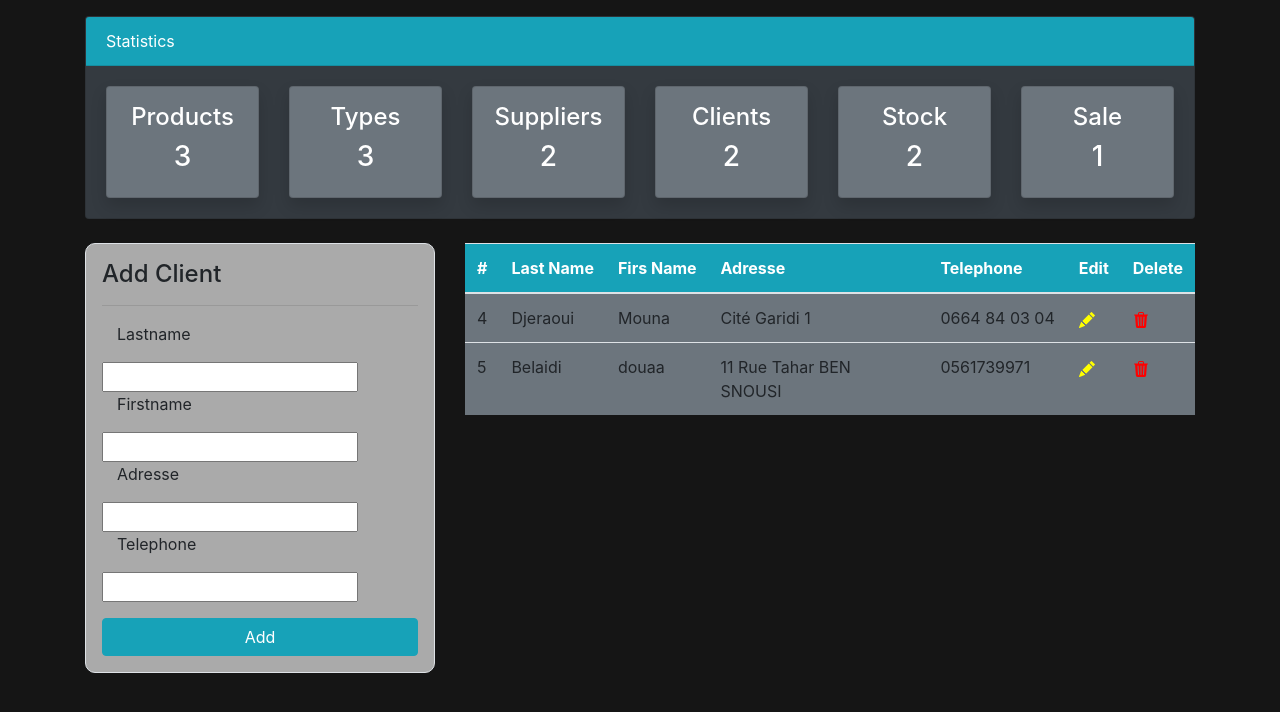
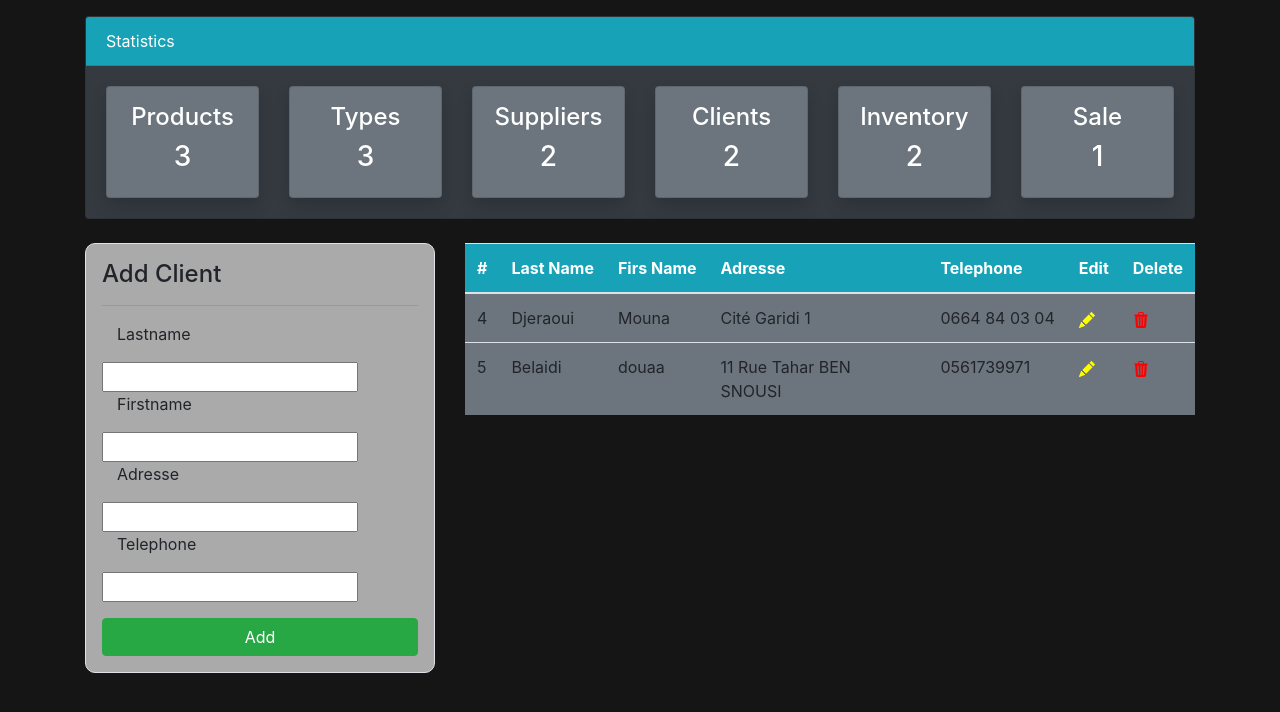
Before and after one commit to MonaMo02/Projet-SI2-L3, a Django app: page /list_Client/ in a window 1280 px wide. Shown: the part 62-774 px from the top of the page. Run offline with Django 4.2, Linux system fonts and the light colour scheme; data comes from the database, SQL or seed files in the repository; both versions use the stored data as it was after the commit.

Commit message:
Mouna Commit

```diff
--- a/ProjetSI2/GestStockMagasin/templates/dashboard/Clients.html
+++ b/ProjetSI2/GestStockMagasin/templates/dashboard/Clients.html
@@ -137,7 +137,7 @@
                     <div
                       class="card my-card shadow text-center p-3 bg-secondary"
                     >
-                      <h4>Stock <i class="fas fa-box"></i></h4>
+                      <h4>Inventory<i class="fas fa-box"></i></h4>
                       <h3>{{ S_count }}</h3>
                     </div>
                   </a>
@@ -204,7 +204,11 @@
                 </div>
               </div>
 
-              <input type="submit" value="Add" class="btn btn-info btn-block" />
+              <input
+                type="submit"
+                value="Add"
+                class="btn btn-success btn-block"
+              />
             </form>
           </div>
         </div>
--- a/ProjetSI2/GestStockMagasin/templates/dashboard/Fournisseurs.html
+++ b/ProjetSI2/GestStockMagasin/templates/dashboard/Fournisseurs.html
@@ -132,7 +132,7 @@
                     <div
                       class="card my-card shadow text-center p-3 bg-secondary"
                     >
-                      <h4>Stock <i class="fas fa-box"></i></h4>
+                      <h4>Inventory<i class="fas fa-box"></i></h4>
                       <h3>{{ S_count }}</h3>
                     </div>
                   </a>
--- a/ProjetSI2/GestStockMagasin/templates/dashboard/Produits.html
+++ b/ProjetSI2/GestStockMagasin/templates/dashboard/Produits.html
@@ -133,7 +133,7 @@
                     <div
                       class="card my-card shadow text-center p-3 bg-secondary"
                     >
-                      <h4>Stock <i class="fas fa-box"></i></h4>
+                      <h4>Inventory<i class="fas fa-box"></i></h4>
                       <h3>{{ S_count }}</h3>
                     </div>
                   </a>
--- a/ProjetSI2/GestStockMagasin/templates/dashboard/Types.html
+++ b/ProjetSI2/GestStockMagasin/templates/dashboard/Types.html
@@ -107,7 +107,7 @@
                     <div
                       class="card my-card shadow text-center p-3 bg-secondary"
                     >
-                      <h4>Suppliers <i class="fas fa-shipping-fast"></i></h4>
+                      <h4>Suppliers<i class="fas fa-shipping-fast"></i></h4>
                       <h3>{{ F_count }}</h3>
                     </div>
                   </a>
@@ -133,7 +133,7 @@
                     <div
                       class="card my-card shadow text-center p-3 bg-secondary"
                     >
-                      <h4>Stock <i class="fas fa-box"></i></h4>
+                      <h4>Inventory<i class="fas fa-box"></i></h4>
                       <h3>{{ S_count }}</h3>
                     </div>
                   </a>
--- a/ProjetSI2/GestStockMagasin/templates/dashboard/dashboard.html
+++ b/ProjetSI2/GestStockMagasin/templates/dashboard/dashboard.html
@@ -140,7 +140,7 @@
                     <div
                       class="card my-card shadow text-center p-3 bg-secondary"
                     >
-                      <h4>Stock <i class="fas fa-box"></i></h4>
+                      <h4>Inventory<i class="fas fa-box"></i></h4>
                       <h3>{{ S_count }}</h3>
                     </div>
                   </a>
--- a/ProjetSI2/GestStockMagasin/templates/dashboard/stock.html
+++ b/ProjetSI2/GestStockMagasin/templates/dashboard/stock.html
@@ -133,7 +133,7 @@
                     <div
                       class="card my-card shadow text-center p-3 bg-secondary"
                     >
-                      <h4>Stock <i class="fas fa-box"></i></h4>
+                      <h4>Inventory<i class="fas fa-box"></i></h4>
                       <h3>{{ S_count }}</h3>
                     </div>
                   </a>
--- a/ProjetSI2/GestStockMagasin/templates/dashboard/vente.html
+++ b/ProjetSI2/GestStockMagasin/templates/dashboard/vente.html
@@ -131,7 +131,7 @@
                     <div
                       class="card my-card shadow text-center p-3 bg-secondary"
                     >
-                      <h4>Stock <i class="fas fa-box"></i></h4>
+                      <h4>Inventory<i class="fas fa-box"></i></h4>
                       <h3>{{ S_count }}</h3>
                     </div>
                   </a>
```
Also changed, not shown: ProjetSI2/db.sqlite3.
